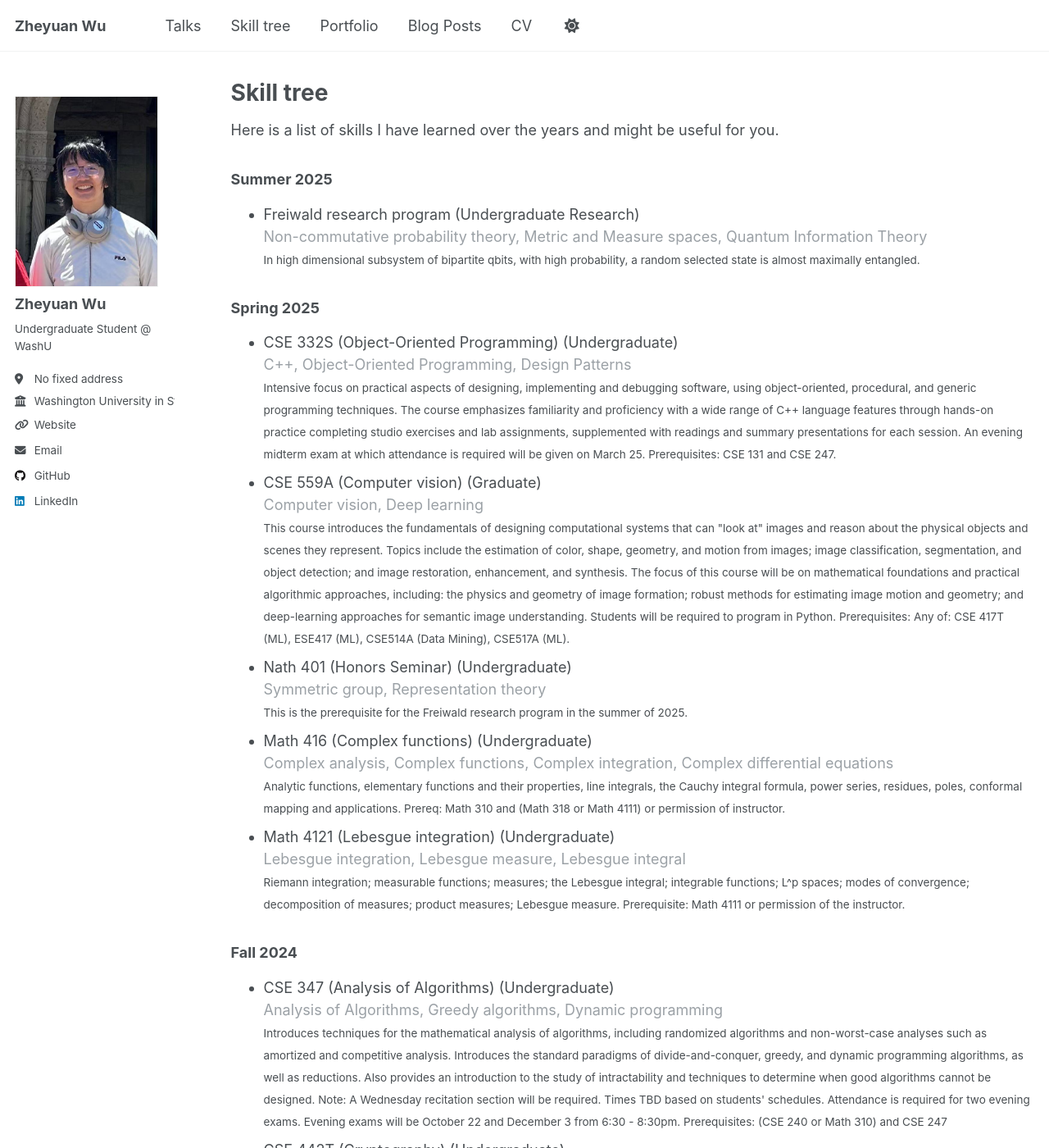
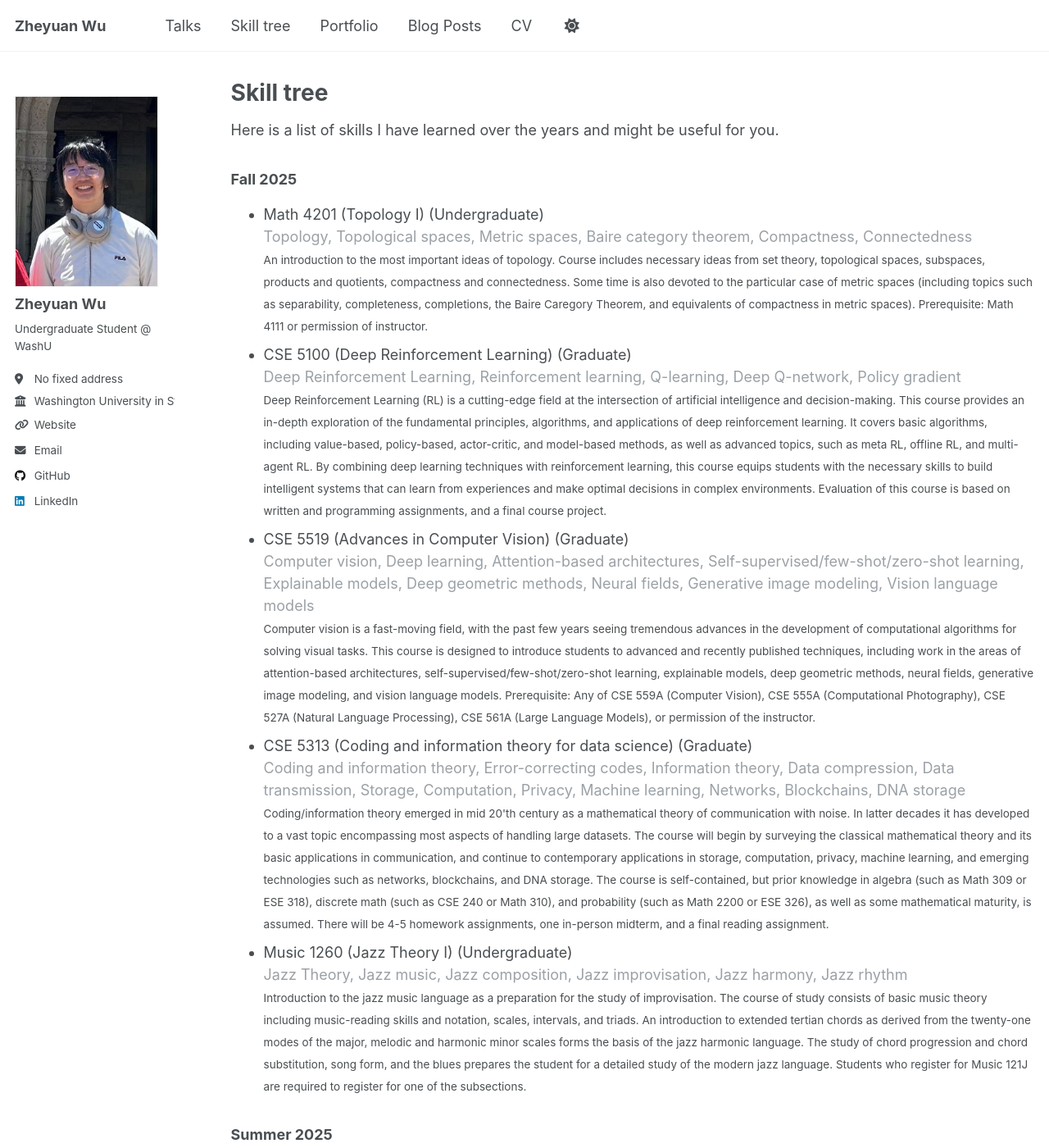
Before and after one commit to Trance-0/resume, a Jekyll site: the page built from _pages/skills.md, in a window 1280 px wide and 1400 px high. Shown: the whole window at 82% size. Built offline with Jekyll 4.4.1, drawn with Linux system fonts in a browser that asks for light colours.

Commit message:
Update cv.json

```diff
--- a/_data/cv.json
+++ b/_data/cv.json
@@ -30,8 +30,8 @@
       "company": "Washington University in St. Louis",
       "position": "TA for CSE 5610 (Large Language Models)",
       "location": "1 Brookings Dr, St. Louis, MO 63130",
-      "startDate": "2025-01",
-      "endDate": "2025-05",
+      "startDate": "2025-09",
+      "endDate": "2025-12",
       "summary": "Teaching assistant for CSE 5610 (Large Language Models)."
     },
     {
@@ -88,6 +88,41 @@
     }
   ],
   "skills": [
+    {
+      "semesters": "Fall 2025",
+      "courses": [
+        {
+          "name": "Math 4201 (Topology I)",
+          "tags": ["Topology", "Topological spaces", "Metric spaces", "Baire category theorem", "Compactness", "Connectedness"],
+          "level": "Undergraduate",
+          "description": "An introduction to the most important ideas of topology.  Course includes necessary ideas from set theory, topological spaces, subspaces, products and quotients, compactness and connectedness.  Some time is also devoted to the particular case of metric spaces (including topics such as separability, completeness, completions, the Baire Caregory Theorem, and equivalents of compactness in metric spaces).  Prerequisite:  Math 4111 or permission of instructor."
+        },
+        {
+          "name": "CSE 5100 (Deep Reinforcement Learning)",
+          "tags": ["Deep Reinforcement Learning", "Reinforcement learning", "Q-learning", "Deep Q-network", "Policy gradient"],
+          "level": "Graduate",
+          "description": "Deep Reinforcement Learning (RL) is a cutting-edge field at the intersection of artificial intelligence and decision-making. This course provides an in-depth exploration of the fundamental principles, algorithms, and applications of deep reinforcement learning. It covers basic algorithms, including value-based, policy-based, actor-critic, and model-based methods, as well as advanced topics, such as meta RL, offline RL, and multi-agent RL. By combining deep learning techniques with reinforcement learning, this course equips students with the necessary skills to build intelligent systems that can learn from experiences and make optimal decisions in complex environments. Evaluation of this course is based on written and programming assignments, and a final course project."
+        },
+        {
+          "name": "CSE 5519 (Advances in Computer Vision)",
+          "tags": ["Computer vision", "Deep learning", "Attention-based architectures", "Self-supervised/few-shot/zero-shot learning", "Explainable models", "Deep geometric methods", "Neural fields", "Generative image modeling", "Vision language models"],
+          "level": "Graduate",
+          "description": "Computer vision is a fast-moving field, with the past few years seeing tremendous advances in the development of computational algorithms for solving visual tasks. This course is designed to introduce students to advanced and recently published techniques, including work in the areas of attention-based architectures, self-supervised/few-shot/zero-shot learning, explainable models, deep geometric methods, neural fields, generative image modeling, and vision language models. Prerequisite: Any of CSE 559A (Computer Vision), CSE 555A (Computational Photography), CSE 527A (Natural Language Processing), CSE 561A (Large Language Models), or permission of the instructor."
+        },
+        {
+          "name": "CSE 5313 (Coding and information theory for data science)",
+          "tags": ["Coding and information theory", "Error-correcting codes", "Information theory", "Data compression", "Data transmission", "Storage", "Computation", "Privacy", "Machine learning", "Networks", "Blockchains", "DNA storage"],
+          "level": "Graduate",
+          "description": "Coding/information theory emerged in mid 20'th century as a mathematical theory of communication with noise. In latter decades it has developed to a vast topic encompassing most aspects of handling large datasets. The course will begin by surveying the classical mathematical theory and its basic applications in communication, and continue to contemporary applications in storage, computation, privacy, machine learning, and emerging technologies such as networks, blockchains, and DNA storage. The course is self-contained, but prior knowledge in algebra (such as Math 309 or ESE 318), discrete math (such as CSE 240 or Math 310), and probability (such as Math 2200 or ESE 326), as well as some mathematical maturity, is assumed. There will be 4-5 homework assignments, one in-person midterm, and a final reading assignment."
+        },
+        {
+          "name": "Music 1260 (Jazz Theory I)",
+          "tags": ["Jazz Theory", "Jazz music", "Jazz composition", "Jazz improvisation", "Jazz harmony", "Jazz rhythm"],
+          "level": "Undergraduate",
+          "description": "Introduction to the jazz music language as a preparation for the study of improvisation. The course of study consists of basic music theory including music-reading skills and notation, scales, intervals, and triads. An introduction to extended tertian chords as derived from the twenty-one modes of the major, melodic and harmonic minor scales forms the basis of the jazz harmonic language. The study of chord progression and chord substitution, song form, and the blues prepares the student for a detailed study of the modern jazz language. Students who register for Music 121J are required to register for one of the subsections."
+        }
+      ]
+    },
     {
       "semesters": "Summer 2025",
       "courses": [
```
